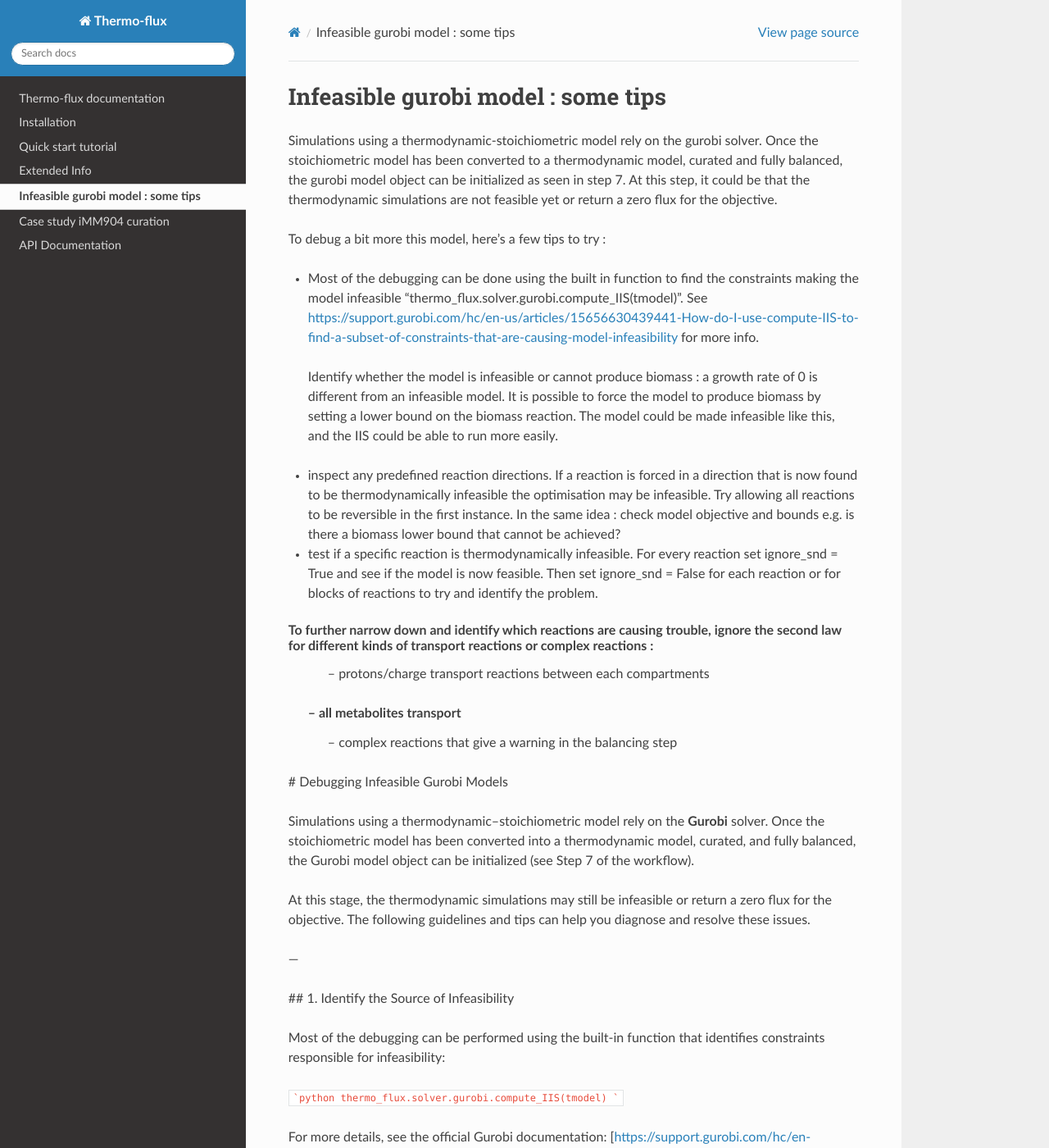
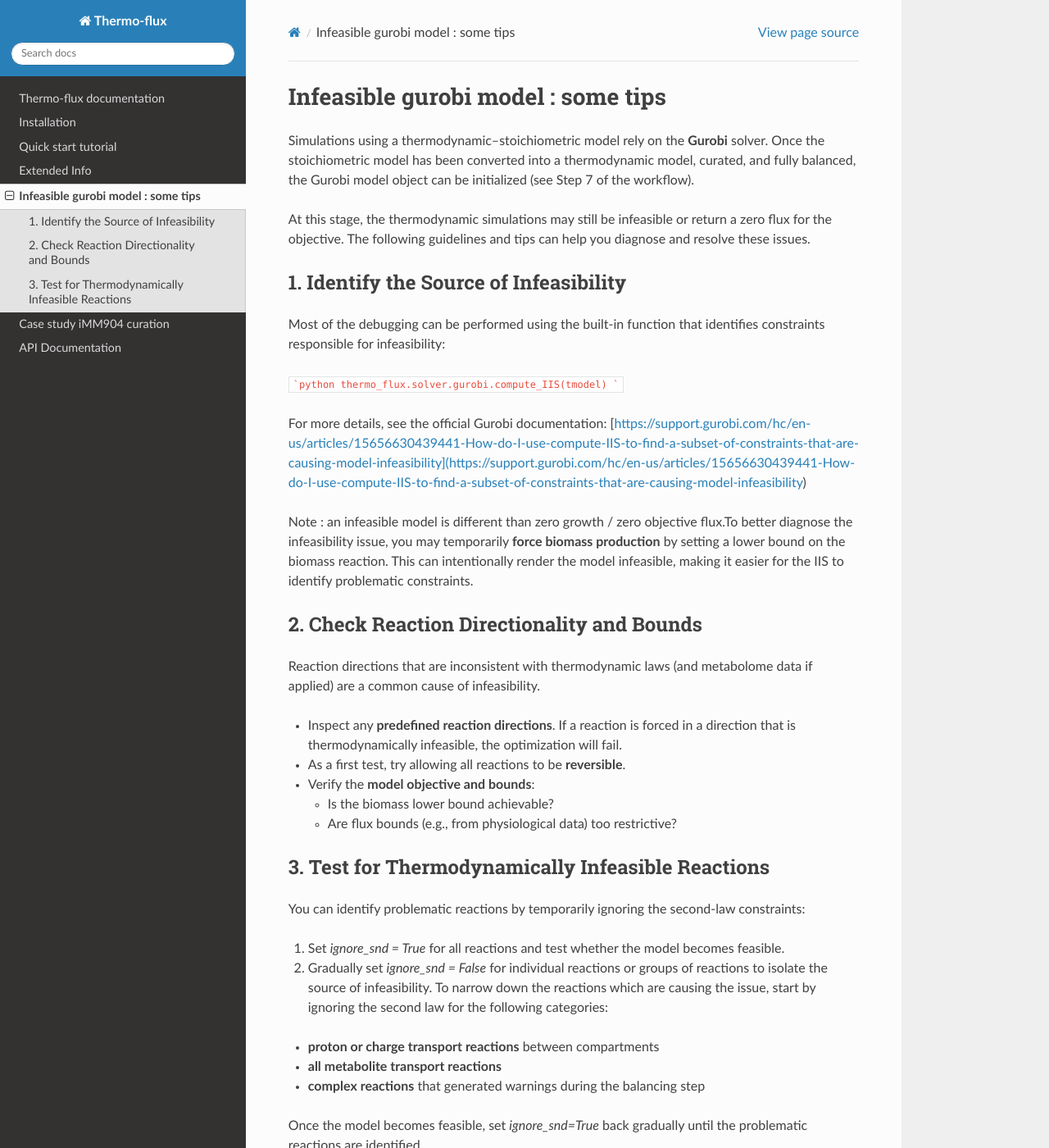
Before and after one commit to molecular-systems-biology/thermo-flux, a Sphinx documentation site: the page built from docs/Infeasible_gurobi_model_tips.rst, in a window 1280 px wide and 1400 px high. Shown: the whole window at 82% size. Built offline with Sphinx 7.4.7 and the Read the Docs theme 3.1.0, drawn with Linux system fonts in a browser that asks for light colours; some of the changed text lies outside the part shown.

Commit message:
docs : Update tips for Gurobi models

````diff
--- a/docs/Infeasible_gurobi_model_tips.rst
+++ b/docs/Infeasible_gurobi_model_tips.rst
@@ -1,33 +1,13 @@
 Infeasible gurobi model : some tips
 ===================================
-
-Simulations using a thermodynamic-stoichiometric model rely on the gurobi solver. Once the stoichiometric model has been converted to a thermodynamic model, curated and fully balanced, the gurobi model object can be initialized as seen in step 7.
-At this step, it could be that the thermodynamic simulations are not feasible yet or return a zero flux for the objective.
-
-To debug a bit more this model, here's a few tips to try :
-
--  Most of the debugging can be done using the built in function to find the constraints making the model infeasible "thermo_flux.solver.gurobi.compute_IIS(tmodel)". See https://support.gurobi.com/hc/en-us/articles/15656630439441-How-do-I-use-compute-IIS-to-find-a-subset-of-constraints-that-are-causing-model-infeasibility for more info.
- Identify whether the model is infeasible or cannot produce biomass : a growth rate of 0 is different from an infeasible model.  It is possible to force the model to produce biomass by setting a lower bound on the biomass reaction. The model could be made infeasible like this, and the IIS could be able to run more easily.
-
--  inspect any predefined reaction directions. If a reaction is forced in a direction that is now found to be thermodynamically infeasible the optimisation may be infeasible. Try allowing all reactions to be reversible in the first instance. In the same idea :  check model objective and bounds e.g. is there a biomass lower bound that cannot be achieved?
--  test if a specific reaction is thermodynamically infeasible. For every reaction set ignore_snd = True and see if the model is now feasible. Then set ignore_snd = False for each reaction or for blocks of reactions to try and identify the problem.
-To further narrow down and identify which reactions are causing trouble, ignore the second law for different kinds of transport reactions or complex reactions :
-       -- protons/charge transport reactions between each compartments
-      --  all metabolites transport
-       -- complex reactions that give a warning in the balancing step
-
-
-
-# Debugging Infeasible Gurobi Models
 
 Simulations using a thermodynamic–stoichiometric model rely on the **Gurobi** solver. Once the stoichiometric model has been converted into a thermodynamic model, curated, and fully balanced, the Gurobi model object can be initialized (see Step 7 of the workflow).
 
 At this stage, the thermodynamic simulations may still be infeasible or return a zero flux for the objective. The following guidelines and tips can help you diagnose and resolve these issues.
 
----
 
-## 1. Identify the Source of Infeasibility
-
+1. Identify the Source of Infeasibility
+***************************************
 Most of the debugging can be performed using the built-in function that identifies constraints responsible for infeasibility:
 
 ```python
@@ -37,41 +17,30 @@ thermo_flux.solver.gurobi.compute_IIS(tmodel)
 For more details, see the official Gurobi documentation:
 [https://support.gurobi.com/hc/en-us/articles/15656630439441-How-do-I-use-compute-IIS-to-find-a-subset-of-constraints-that-are-causing-model-infeasibility](https://support.gurobi.com/hc/en-us/articles/15656630439441-How-do-I-use-compute-IIS-to-find-a-subset-of-constraints-that-are-causing-model-infeasibility)
 
-### Important distinction
+Note : an infeasible model is different than zero growth / zero objective flux.To better diagnose the infeasibility issue, you may temporarily **force biomass production** by setting a lower bound on the biomass reaction. This can intentionally render the model infeasible, making it easier for the IIS to identify problematic constraints.
 
-* **Infeasible model:** No solution satisfies all constraints.
-* **Zero growth / zero objective flux:** The model is feasible but cannot produce biomass (or the selected objective).
 
-To better diagnose the issue, you may temporarily **force biomass production** by setting a lower bound on the biomass reaction. This can intentionally render the model infeasible, making it easier for the IIS procedure to identify problematic constraints.
-
----
-
-## 2. Check Reaction Directionality and Bounds
-
-Incorrect reaction constraints are a common cause of infeasibility.
+2. Check Reaction Directionality and Bounds
+*******************************************
+Reaction directions that are inconsistent with thermodynamic laws (and metabolome data if applied) are a common cause of infeasibility.
 
 * Inspect any **predefined reaction directions**. If a reaction is forced in a direction that is thermodynamically infeasible, the optimization will fail.
 * As a first test, try allowing all reactions to be **reversible**.
 * Verify the **model objective and bounds**:
 
   * Is the biomass lower bound achievable?
-  * Are flux bounds (from physiological data for instance) too restrictive?
+  * Are flux bounds (e.g., from physiological data) too restrictive?
 
----
 
-## 3. Test for Thermodynamically Infeasible Reactions
-
+3. Test for Thermodynamically Infeasible Reactions
+*****************************************************
 You can identify problematic reactions by temporarily ignoring the second-law constraints:
 
 1. Set `ignore_snd = True` for all reactions and test whether the model becomes feasible.
-2. Gradually set `ignore_snd = False` for individual reactions or groups of reactions to isolate the source of infeasibility.
+2. Gradually set `ignore_snd = False` for individual reactions or groups of reactions to isolate the source of infeasibility. To narrow down the reactions which are causing the issue, start by ignoring the second law for the following categories:
 
-### Recommended order of investigation
+* **proton or charge transport reactions** between compartments
+* **all metabolite transport reactions**
+* **complex reactions** that generated warnings during the balancing step
 
-To narrow down the issue more efficiently, start by ignoring the second law for the following categories:
-
-* **Proton or charge transport reactions** between compartments
-* **Metabolite transport reactions**
-* **Complex reactions** that generated warnings during the balancing step
-
-Once the model becomes feasible, reintroduce constraints incrementally until the offending reactions are identified.
+Once the model becomes feasible, set `ignore_snd=True` back gradually until the problematic reactions are identified.
````
